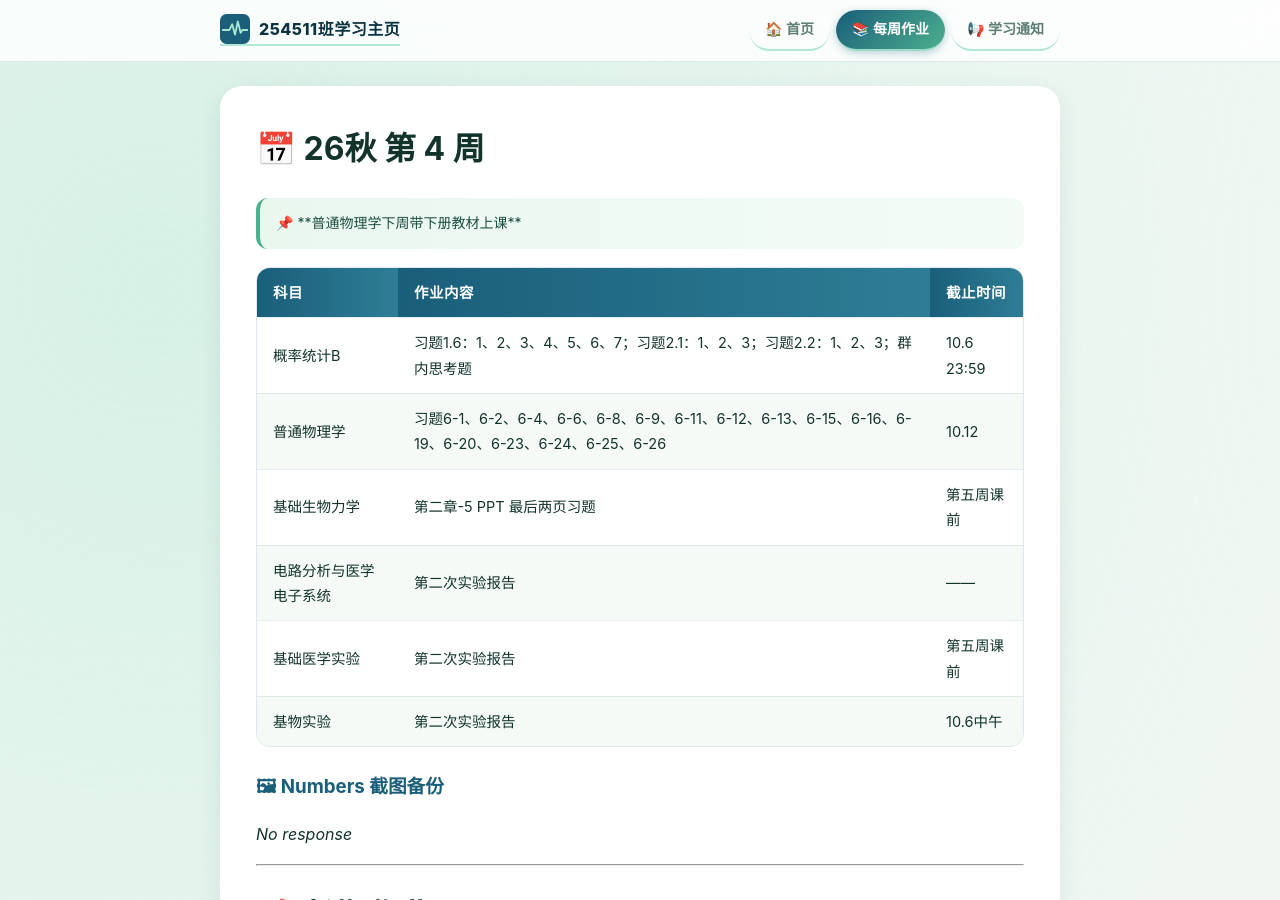
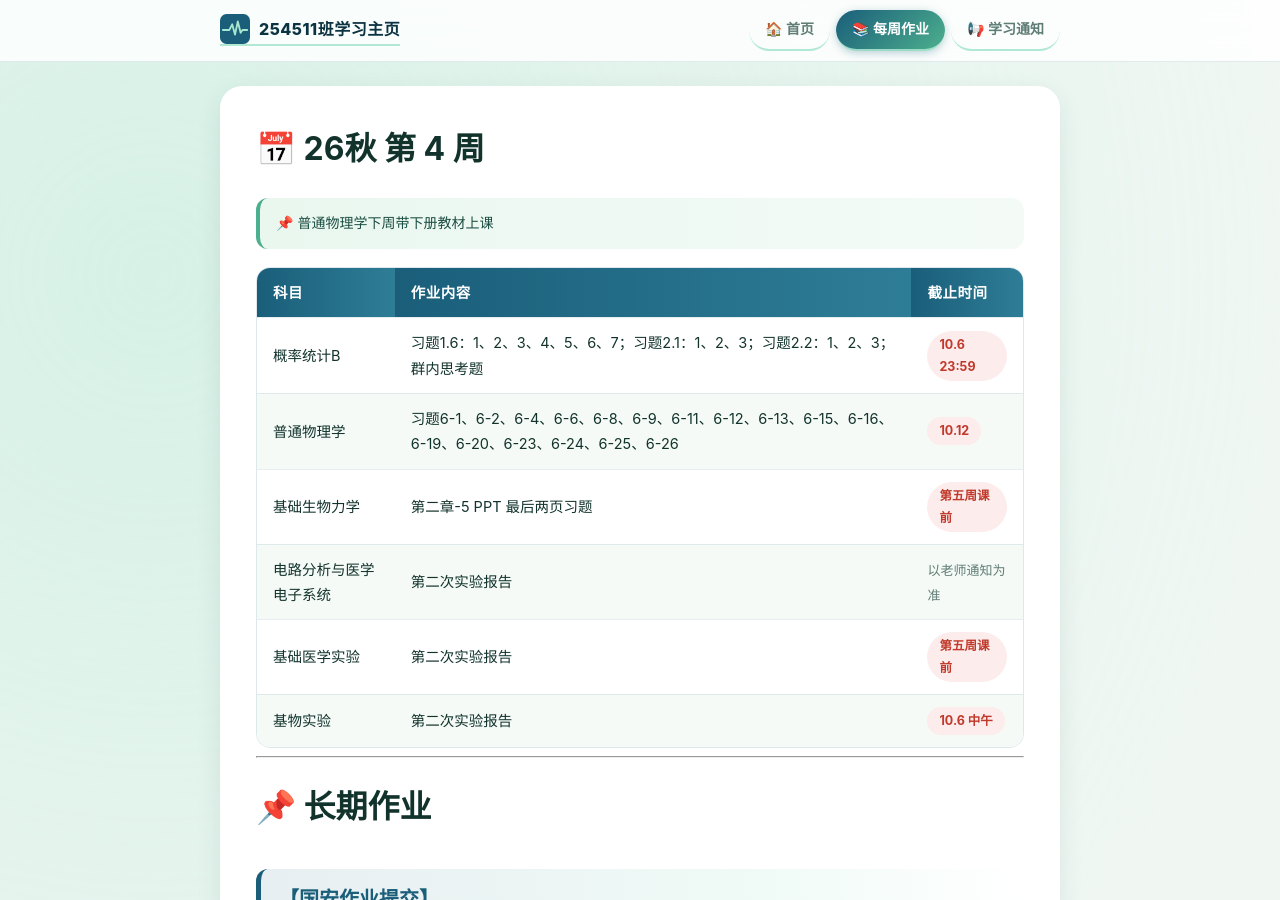
Before and after one commit to BertAGT/254511-Notifications, a Jekyll site: the page built from homework.md, in a window 1280 px wide and 900 px high. Built offline with Jekyll 4.4.1, drawn with Linux system fonts in a browser that asks for light colours.

Commit message:
Update homework.md

```diff
--- a/homework.md
+++ b/homework.md
@@ -8,20 +8,16 @@ nav: homework
 
 # 📅 26秋 第 4 周
 
-<div class="notice">📌 **普通物理学下周带下册教材上课**</div>
+<div class="notice">📌 普通物理学下周带下册教材上课</div>
 
 | 科目 | 作业内容 | 截止时间 |
 |------|----------|----------|
-| 概率统计B | 习题1.6：1、2、3、4、5、6、7；习题2.1：1、2、3；习题2.2：1、2、3；群内思考题 | <span class="due">10.6 23:59</span> |
-| 普通物理学 | 习题6-1、6-2、6-4、6-6、6-8、6-9、6-11、6-12、6-13、6-15、6-16、6-19、6-20、6-23、6-24、6-25、6-26 | <span class="due">10.12</span> |
-| 基础生物力学 | 第二章-5 PPT 最后两页习题 | <span class="due">第五周课前</span> |
-| 电路分析与医学电子系统 | 第二次实验报告 | —— |
-| 基础医学实验 | 第二次实验报告 | <span class="due">第五周课前</span> |
-| 基物实验 | 第二次实验报告 | <span class="due">10.6中午</span> |
-
-### 🖼 Numbers 截图备份
-
-_No response_
+| 概率统计B | 习题1.6：1、2、3、4、5、6、7；习题2.1：1、2、3；习题2.2：1、2、3；群内思考题 | <span class="deadline">10.6 23:59</span> |
+| 普通物理学 | 习题6-1、6-2、6-4、6-6、6-8、6-9、6-11、6-12、6-13、6-15、6-16、6-19、6-20、6-23、6-24、6-25、6-26 | <span class="deadline">10.12</span> |
+| 基础生物力学 | 第二章-5 PPT 最后两页习题 | <span class="deadline">第五周课前</span> |
+| 电路分析与医学电子系统 | 第二次实验报告 | <span class="tbd">以老师通知为准</span> |
+| 基础医学实验 | 第二次实验报告 | <span class="deadline">第五周课前</span> |
+| 基物实验 | 第二次实验报告 | <span class="deadline">10.6 中午</span> |
 
 ---
 
@@ -31,7 +27,7 @@ _No response_
 
 ## 【国安作业提交】
 
-请大家在 <span class="due">十六周周末（12.27）22:00</span> 前上传国安作业到网盘。
+请大家在 <span class="deadline">十六周周末（12.27）22:00</span> 前上传国安作业到网盘。
 
 https://bhpan-443.e1.buaa.edu.cn/link/AAB21AC286D37F4241B31F7058CE9AE2F3
 
```
